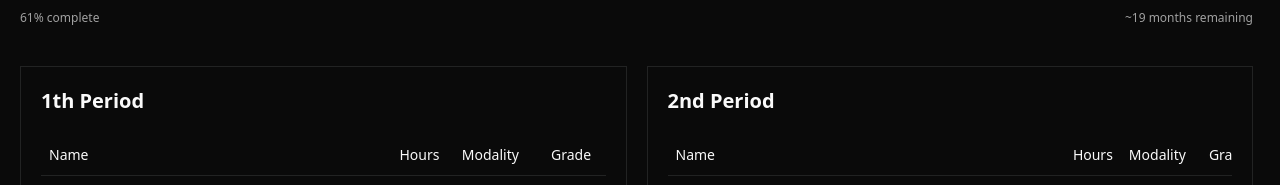
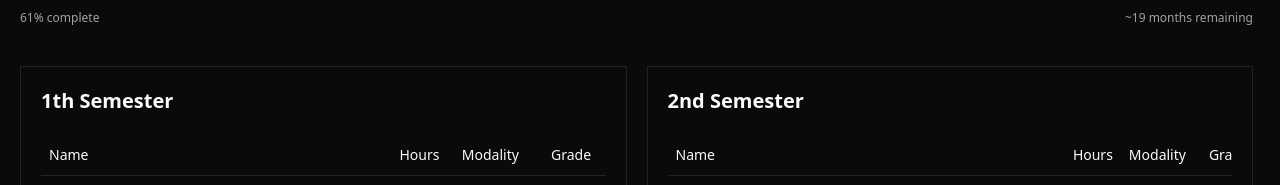
Before and after one commit to lucaazalim/azal.im, a Next.js app: page /academics in a window 1280 px wide. Shown: the part 330-515 px from the top of the page. Built offline with nearby package versions, Linux system fonts and the light colour scheme.

Commit message:
Replacing word "period" with "semester" which is more common in english.

```diff
--- a/app/academics/_components/PeriodSection.tsx
+++ /dev/null
@@ -1,26 +0,0 @@
-import { Course } from "@/lib/academics/types";
-import PeriodCoursesTable from "./PeriodCoursesTable";
-import PeriodSummary from "./PeriodSummary";
-
-type Props = {
-  period: number;
-  courses: Course[];
-};
-
-export default function PeriodSection({ period, courses }: Props) {
-  return (
-    <section className="flex flex-col overflow-hidden border">
-      <div className="p-5">
-        <h2 className="text-xl font-bold">
-          {period}
-          {period === 2 ? "nd" : period === 3 ? "rd" : "th"} Period
-        </h2>
-      </div>
-
-      <div className="grow px-5 pb-5">
-        <PeriodCoursesTable courses={courses} />
-      </div>
-      <PeriodSummary courses={courses} />
-    </section>
-  );
-}
--- a/app/academics/_components/PeriodCoursesTable.tsx
+++ b/app/academics/_components/SemesterCoursesTable.tsx
@@ -20,7 +20,7 @@ type Props = {
   courses: Course[];
 };
 
-export default function PeriodCoursesTable({ courses }: Props) {
+export default function SemesterCoursesTable({ courses }: Props) {
   return (
     <Table className="text-sm">
       <TableHeader>
--- /dev/null
+++ b/app/academics/_components/SemesterSection.tsx
@@ -0,0 +1,26 @@
+import { Course } from "@/lib/academics/types";
+import SemesterCoursesTable from "./SemesterCoursesTable";
+import SemesterSummary from "./SemesterSummary";
+
+type Props = {
+  semester: number;
+  courses: Course[];
+};
+
+export default function SemesterSection({ semester, courses }: Props) {
+  return (
+    <section className="flex flex-col overflow-hidden border">
+      <div className="p-5">
+        <h2 className="text-xl font-bold">
+          {semester}
+          {semester === 2 ? "nd" : semester === 3 ? "rd" : "th"} Semester
+        </h2>
+      </div>
+
+      <div className="grow px-5 pb-5">
+        <SemesterCoursesTable courses={courses} />
+      </div>
+      <SemesterSummary courses={courses} />
+    </section>
+  );
+}
--- a/app/academics/page.tsx
+++ b/app/academics/page.tsx
@@ -1,11 +1,11 @@
-import { getCourses, MAX_PERIODS } from "@/lib/academics/academics";
+import { getCourses, SEMESTERS } from "@/lib/academics/academics";
 import PageHeader from "../_components/header/PageHeader";
 import PageHeaderDescription from "../_components/header/PageHeaderDescription";
 import PageHeaderTag from "../_components/header/PageHeaderTag";
 import PageHeaderTitle from "../_components/header/PageHeaderTitle";
 import PageWrapper from "../_components/header/PageWrapper";
 import MajorProgressBar from "./_components/MajorProgressBar";
-import PeriodSection from "./_components/PeriodSection";
+import SemesterSection from "./_components/SemesterSection";
 
 export default function Page() {
   const courses = getCourses();
@@ -25,11 +25,13 @@ export default function Page() {
           <MajorProgressBar />
         </div>
         <div className="grid grid-cols-1 gap-5 lg:grid-cols-2">
-          {Array.from({ length: MAX_PERIODS }, (_, index) => (
-            <PeriodSection
+          {Array.from({ length: SEMESTERS }, (_, index) => (
+            <SemesterSection
               key={index}
-              period={index + 1}
-              courses={courses.filter((course) => course.period === index + 1)}
+              semester={index + 1}
+              courses={courses.filter(
+                (course) => course.semester === index + 1,
+              )}
             />
           ))}
         </div>
--- a/data/major/courses.json
+++ b/data/major/courses.json
@@ -1,6 +1,6 @@
 [
   {
-    "period": 1,
+    "semester": 1,
     "id": 60422,
     "name": {
       "pt": "Algoritmos e Estruturas de Dados I",
@@ -15,7 +15,7 @@
     "modality": "in-person"
   },
   {
-    "period": 1,
+    "semester": 1,
     "id": 57384,
     "name": {
       "pt": "Cálculo I",
@@ -30,7 +30,7 @@
     "modality": "in-person"
   },
   {
-    "period": 1,
+    "semester": 1,
     "id": 63236,
     "name": {
       "pt": "Desenvolvimento de Interfaces Web",
@@ -45,7 +45,7 @@
     "modality": "hybrid"
   },
   {
-    "period": 1,
+    "semester": 1,
     "id": 56963,
     "name": {
       "pt": "Fundamentos de Engenharia de Software",
@@ -60,7 +60,7 @@
     "modality": "in-person"
   },
   {
-    "period": 1,
+    "semester": 1,
     "id": 60388,
     "name": {
       "pt": "Introdução à Computação",
@@ -75,7 +75,7 @@
     "modality": "hybrid"
   },
   {
-    "period": 1,
+    "semester": 1,
     "id": 60423,
     "name": {
       "pt": "Trabalho Interdisciplinar: Aplicações Web",
@@ -90,7 +90,7 @@
     "modality": "in-person"
   },
   {
-    "period": 2,
+    "semester": 2,
     "id": 60393,
     "name": {
       "pt": "Arquitetura de Computadores",
@@ -105,7 +105,7 @@
     "modality": "in-person"
   },
   {
-    "period": 2,
+    "semester": 2,
     "id": 60426,
     "name": {
       "pt": "Bancos de Dados",
@@ -120,7 +120,7 @@
     "modality": "hybrid"
   },
   {
-    "period": 2,
+    "semester": 2,
     "id": 54810,
     "name": {
       "pt": "Cálculo II",
@@ -135,7 +135,7 @@
     "modality": "in-person"
   },
   {
-    "period": 2,
+    "semester": 2,
     "id": 54279,
     "name": {
       "pt": "Filosofia: Razão e Modernidade",
@@ -150,7 +150,7 @@
     "modality": "in-person"
   },
   {
-    "period": 2,
+    "semester": 2,
     "id": 60428,
     "name": {
       "pt": "Laboratório de Programação Modular",
@@ -165,7 +165,7 @@
     "modality": "in-person"
   },
   {
-    "period": 2,
+    "semester": 2,
     "id": 60424,
     "name": {
       "pt": "Modelagem de Processos de Negócios",
@@ -180,7 +180,7 @@
     "modality": "hybrid"
   },
   {
-    "period": 2,
+    "semester": 2,
     "id": 60427,
     "name": {
       "pt": "Programação Modular",
@@ -195,7 +195,7 @@
     "modality": "in-person"
   },
   {
-    "period": 2,
+    "semester": 2,
     "id": 60425,
     "name": {
       "pt": "Trabalho Interdisciplinar: Aplicações para Processos de Negócios",
@@ -210,7 +210,7 @@
     "modality": "in-person"
   },
   {
-    "period": 3,
+    "semester": 3,
     "id": 60430,
     "name": {
       "pt": "Algoritmos e Estruturas de Dados II",
@@ -225,7 +225,7 @@
     "modality": "in-person"
   },
   {
-    "period": 3,
+    "semester": 3,
     "id": 56212,
     "name": {
       "pt": "Cultura Religiosa: Fenômeno Religioso",
@@ -240,7 +240,7 @@
     "modality": "in-person"
   },
   {
-    "period": 3,
+    "semester": 3,
     "id": 60432,
     "name": {
       "pt": "Engenharia de Requisitos de Software",
@@ -255,7 +255,7 @@
     "modality": "in-person"
   },
   {
-    "period": 3,
+    "semester": 3,
     "id": 60429,
     "name": {
       "pt": "Introdução à Pesquisa em Informática",
@@ -270,7 +270,7 @@
     "modality": "in-person"
   },
   {
-    "period": 3,
+    "semester": 3,
     "id": 60431,
     "name": {
       "pt": "Sistemas Operacionais",
@@ -285,7 +285,7 @@
     "modality": "in-person"
   },
   {
-    "period": 3,
+    "semester": 3,
     "id": 60433,
     "name": {
       "pt": "Trabalho Interdisciplinar: Aplicações para Cenários Reais",
@@ -300,7 +300,7 @@
     "modality": "in-person"
   },
   {
-    "period": 4,
+    "semester": 4,
     "id": 60439,
     "name": {
       "pt": "Interação Humano-Computador",
@@ -315,7 +315,7 @@
     "modality": "in-person"
   },
   {
-    "period": 4,
+    "semester": 4,
     "id": 60436,
     "name": {
       "pt": "Laboratório de Desenvolvimento de Software",
@@ -330,7 +330,7 @@
     "modality": "in-person"
   },
   {
-    "period": 4,
+    "semester": 4,
     "id": 60399,
     "name": {
       "pt": "Optativa I (Ciência de Dados)",
@@ -345,7 +345,7 @@
     "modality": "virtual"
   },
   {
-    "period": 4,
+    "semester": 4,
     "id": 60435,
     "name": {
       "pt": "Projeto de Software",
@@ -360,7 +360,7 @@
     "modality": "in-person"
   },
   {
-    "period": 4,
+    "semester": 4,
     "id": 60437,
     "name": {
       "pt": "Redes de Computadores",
@@ -375,7 +375,7 @@
     "modality": "in-person"
   },
   {
-    "period": 4,
+    "semester": 4,
     "id": 60434,
     "name": {
       "pt": "Teoria dos Grafos e Computabilidade",
@@ -390,7 +390,7 @@
     "modality": "hybrid"
   },
   {
-    "period": 4,
+    "semester": 4,
     "id": 60438,
     "name": {
       "pt": "Trabalho Interdisciplinar: Aplicações para Sustentabilidade",
@@ -405,7 +405,7 @@
     "modality": "in-person"
   },
   {
-    "period": 5,
+    "semester": 5,
     "id": 60442,
     "name": {
       "pt": "Arquitetura de Software",
@@ -420,7 +420,7 @@
     "modality": "in-person"
   },
   {
-    "period": 5,
+    "semester": 5,
     "id": 54318,
     "name": {
       "pt": "Cultura Religiosa: Pessoa e Sociedade",
@@ -435,7 +435,7 @@
     "modality": "in-person"
   },
   {
-    "period": 5,
+    "semester": 5,
     "id": 60444,
     "name": {
       "pt": "Desenvolvimento de Aplicações Móveis e Distribuídas",
@@ -450,7 +450,7 @@
     "modality": "in-person"
   },
   {
-    "period": 5,
+    "semester": 5,
     "id": 60441,
     "name": {
       "pt": "Estatística e Probabilidade",
@@ -465,7 +465,7 @@
     "modality": "hybrid"
   },
   {
-    "period": 5,
+    "semester": 5,
     "id": 60440,
     "name": {
       "pt": "Fundamentos de Projeto e Análise de Algoritmos",
@@ -480,7 +480,7 @@
     "modality": "in-person"
   },
   {
-    "period": 5,
+    "semester": 5,
     "id": 63237,
     "name": {
       "pt": "Gerência de Projetos de Software",
@@ -495,7 +495,7 @@
     "modality": "in-person"
   },
   {
-    "period": 5,
+    "semester": 5,
     "id": 60445,
     "name": {
       "pt": "Laboratório de Desenvolvimento de Aplicações Móveis e Distribuídas",
@@ -510,7 +510,7 @@
     "modality": "in-person"
   },
   {
-    "period": 5,
+    "semester": 5,
     "id": 60447,
     "name": {
       "pt": "Optativa II (Desenvolvimento Web Full-Stack)",
@@ -525,7 +525,7 @@
     "modality": "in-person"
   },
   {
-    "period": 5,
+    "semester": 5,
     "id": 60446,
     "name": {
       "pt": "Trabalho Interdisciplinar: Aplicações Distribuídas",
@@ -540,7 +540,7 @@
     "modality": "in-person"
   },
   {
-    "period": 6,
+    "semester": 6,
     "id": 63238,
     "name": {
       "pt": "Engenharia Econômica para Software",
@@ -555,7 +555,7 @@
     "modality": "in-person"
   },
   {
-    "period": 6,
+    "semester": 6,
     "id": 60451,
     "name": {
       "pt": "Gerência de Configuração e Evolução de Software",
@@ -570,7 +570,7 @@
     "modality": "in-person"
   },
   {
-    "period": 6,
+    "semester": 6,
     "id": 60450,
     "name": {
       "pt": "Laboratório de Experimentação de Software",
@@ -585,7 +585,7 @@
     "modality": "in-person"
   },
   {
-    "period": 6,
+    "semester": 6,
     "id": 60449,
     "name": {
       "pt": "Medição e Experimentação em Engenharia de Software",
@@ -600,7 +600,7 @@
     "modality": "in-person"
   },
   {
-    "period": 6,
+    "semester": 6,
     "id": 60454,
     "name": {
       "pt": "Optativa III",
@@ -615,7 +615,7 @@
     "modality": "virtual"
   },
   {
-    "period": 6,
+    "semester": 6,
     "id": 60448,
     "name": {
       "pt": "Teste de Software",
@@ -630,7 +630,7 @@
     "modality": "in-person"
   },
   {
-    "period": 6,
+    "semester": 6,
     "id": 60453,
     "name": {
       "pt": "Trabalho Interdisciplinar: Pesquisa em Engenharia de Software",
@@ -645,7 +645,7 @@
     "modality": "in-person"
   },
   {
-    "period": 7,
+    "semester": 7,
     "id": 60456,
     "name": {
       "pt": "Computadores e Sociedade",
@@ -660,7 +660,7 @@
     "modality": "in-person"
   },
   {
-    "period": 7,
+    "semester": 7,
     "id": 60457,
     "name": {
       "pt": "Engenharia de Processos e Qualidade de Software",
@@ -675,7 +675,7 @@
     "modality": "in-person"
   },
   {
-    "period": 7,
+    "semester": 7,
     "id": 60455,
     "name": {
       "pt": "Filosofia: Antropologia e Ética",
@@ -690,7 +690,7 @@
     "modality": "in-person"
   },
   {
-    "period": 7,
+    "semester": 7,
     "id": 60458,
     "name": {
       "pt": "Gestão da Produção de Software",
@@ -705,7 +705,7 @@
     "modality": "in-person"
   },
   {
-    "period": 7,
+    "semester": 7,
     "id": 60459,
     "name": {
       "pt": "Tecnologias da Informação e do Conhecimento",
@@ -720,7 +720,7 @@
     "modality": "in-person"
   },
   {
-    "period": 7,
+    "semester": 7,
     "id": 60460,
     "name": {
       "pt": "Tópicos em Computação I",
@@ -735,7 +735,7 @@
     "modality": "virtual"
   },
   {
-    "period": 7,
+    "semester": 7,
     "id": 60461,
     "name": {
       "pt": "Tópicos em Computação II",
@@ -750,7 +750,7 @@
     "modality": "virtual"
   },
   {
-    "period": 7,
+    "semester": 7,
     "id": 60462,
     "name": {
       "pt": "Trabalho de Conclusão de Curso I",
@@ -765,7 +765,7 @@
     "modality": "in-person"
   },
   {
-    "period": 8,
+    "semester": 8,
     "id": 60465,
     "name": {
       "pt": "Modelagem e Avaliação de Desempenho",
@@ -780,7 +780,7 @@
     "modality": "in-person"
   },
   {
-    "period": 8,
+    "semester": 8,
     "id": 60106,
     "name": {
       "pt": "Optativa IV",
@@ -795,7 +795,7 @@
     "modality": "virtual"
   },
   {
-    "period": 8,
+    "semester": 8,
     "id": 60467,
     "name": {
       "pt": "Segurança e Auditoria de Sistemas",
@@ -810,7 +810,7 @@
     "modality": "hybrid"
   },
   {
-    "period": 8,
+    "semester": 8,
     "id": 60463,
     "name": {
       "pt": "Tópicos em Engenharia de Software",
@@ -825,7 +825,7 @@
     "modality": "virtual"
   },
   {
-    "period": 8,
+    "semester": 8,
     "id": 60464,
     "name": {
       "pt": "Tópicos em Sistemas de Software",
@@ -840,7 +840,7 @@
     "modality": "virtual"
   },
   {
-    "period": 8,
+    "semester": 8,
     "id": 60466,
     "name": {
       "pt": "Trabalho de Conclusão de Curso II",
--- a/lib/academics/academics.ts
+++ b/lib/academics/academics.ts
@@ -1,11 +1,11 @@
 import { readFileSync } from "fs";
 import path from "path";
 import { z } from "zod";
-import { Course, courseSchema, PeriodSummary } from "./types";
+import { Course, courseSchema, SemesterSummary } from "./types";
 
 const COURSES_PATH = path.join(process.cwd(), "data/major/courses.json");
 
-export const MAX_PERIODS = 8;
+export const SEMESTERS = 8;
 
 export function getCourses(filePath: string = COURSES_PATH): Course[] {
   // Read the courses.json file
@@ -31,7 +31,7 @@ export function getCourses(filePath: string = COURSES_PATH): Course[] {
   return validatedCourses;
 }
 
-export function getPeriodSummary(courses: Course[]): PeriodSummary {
+export function getSemesterSummary(courses: Course[]): SemesterSummary {
   const totalHours = courses.reduce((sum, course) => sum + course.hours, 0);
   const completedCourses = courses.filter((course) => !!course.grade);
 
--- a/lib/academics/types.ts
+++ b/lib/academics/types.ts
@@ -2,10 +2,10 @@ import { z } from "zod";
 
 export const MODALITIES = ["in-person", "hybrid", "virtual"] as const;
 
-const periodSchema = z.number().int().min(1).max(8);
+const semesterSchema = z.number().int().min(1).max(8);
 
 export const courseSchema = z.object({
-  period: periodSchema,
+  semester: semesterSchema,
   id: z.number().int().positive(),
   name: z.object({
     pt: z.string().min(1),
@@ -22,7 +22,7 @@ export const courseSchema = z.object({
 
 export type Course = z.infer<typeof courseSchema>;
 
-export type PeriodSummary = {
+export type SemesterSummary = {
   totalHours: number;
   completedHours: number;
   averageGrade: number | null;
```
Also changed, not shown: app/academics/_components/SemesterSummary.tsx (renamed from app/academics/_components/PeriodSummary.tsx, +6 -6 lines).
